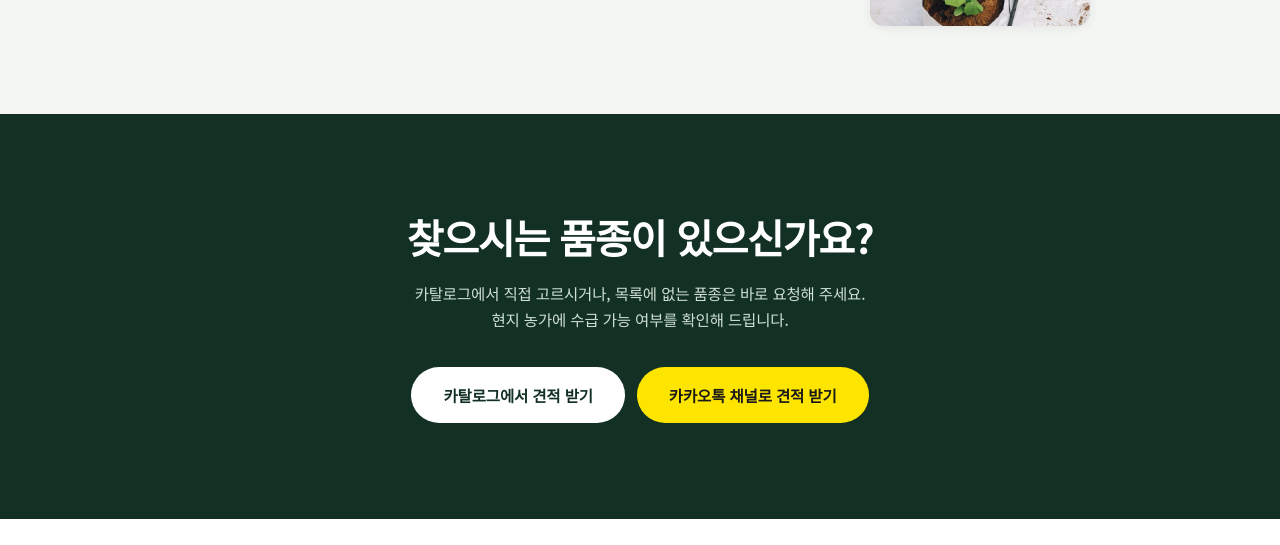
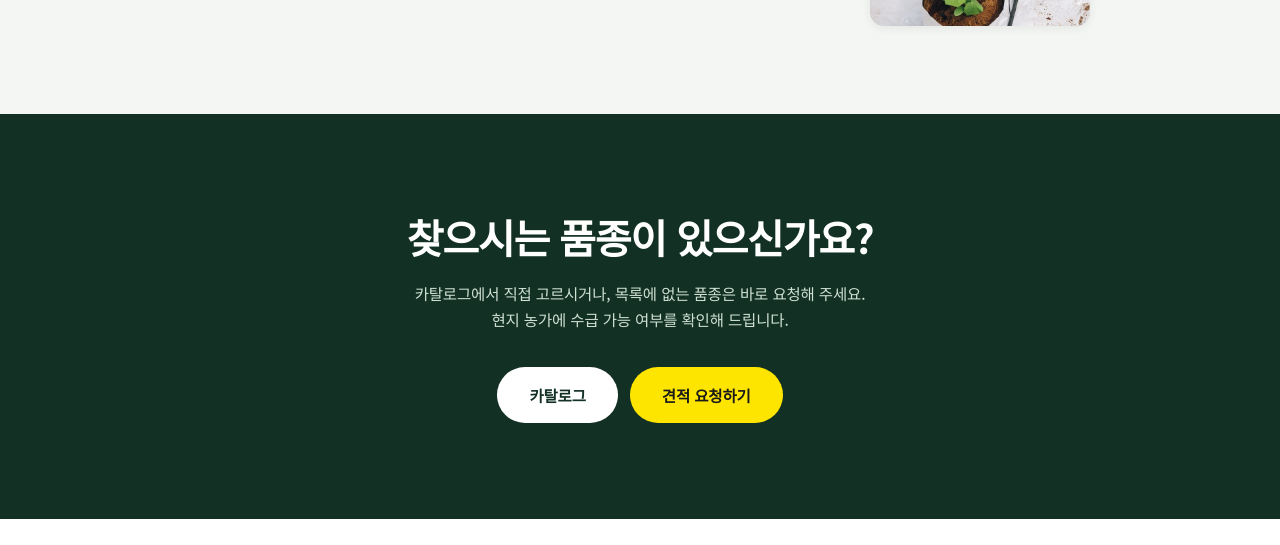
Before and after one commit to BYEONGJUN33/opengarden_web, a website: page src/about.html in a window 1280 px wide. Shown: the part 2397-2942 px from the top of the page. Drawn offline with nearby package versions, Linux system fonts and the light colour scheme; files that its build step writes are made by us from their sources.

Commit message:
문구수정 1

```diff
--- a/src/about.html
+++ b/src/about.html
@@ -289,8 +289,8 @@ footer a{color:var(--gray);text-decoration:none;font-weight:700}
     <p>카탈로그에서 직접 고르시거나, 목록에 없는 품종은 바로 요청해 주세요.<br>
        현지 농가에 수급 가능 여부를 확인해 드립니다.</p>
     <div class="actions">
-      <a href="/catalog.html" class="btn">카탈로그에서 견적 받기</a>
-      <a href="https://pf.kakao.com/_lGfxhX/chat" target="_blank" rel="noopener" class="btn btn-kakao">카카오톡 채널로 견적 받기</a>
+      <a href="/catalog.html" class="btn">카탈로그</a>
+      <a href="https://pf.kakao.com/_lGfxhX/chat" target="_blank" rel="noopener" class="btn btn-kakao">견적 요청하기</a>
     </div>
   </div>
 </section>
```
